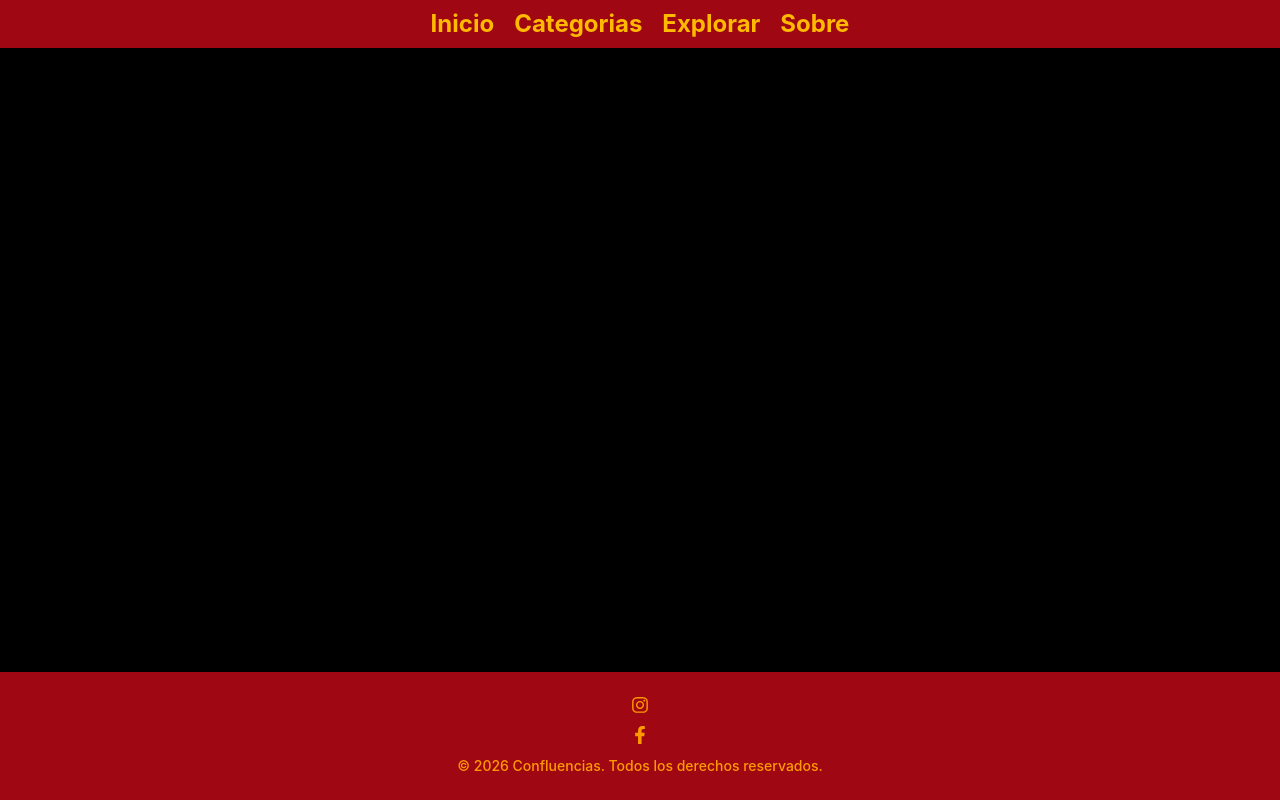
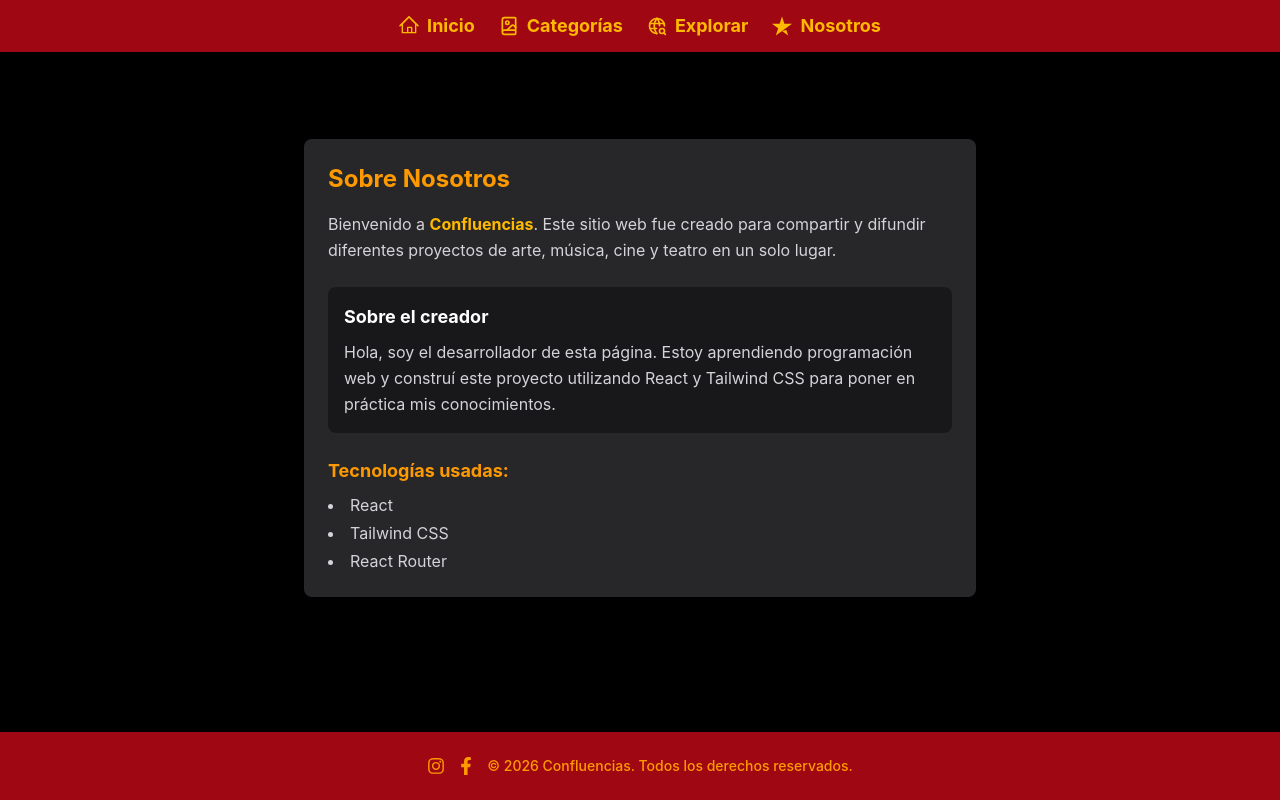
Before and after one commit to jorgeangel2k5/confluencias, a React (Vite) app: page /sobre in a window 1280 px wide. Built offline with nearby package versions, Linux system fonts and the light colour scheme.

Commit message:
Se finalizan detalles en sitio not found, se agregan icono al navbar, se agrega informacion sobre nosotros

```diff
--- a/src/Components/FooterApp.jsx
+++ b/src/Components/FooterApp.jsx
@@ -4,10 +4,10 @@ import { FaInstagram, FaFacebookF } from 'react-icons/fa'
 const FooterApp = () => {
   return (
     <footer className="bg-red-800 text-amber-500 py-6 px-4 mt-12">
-      <section className="flex flex-col items-center justify-center gap-3 text-center">
+      <section className="flex  items-center justify-center gap-3 text-center">
 
-      <a href="#" className="hover:text-amber-500 transition-colors"><FaInstagram size={18} /></a>
-      <a href="#" className="hover:text-amber-500 transition-colors"><FaFacebookF size={18} /></a>
+      <a href="#" ><FaInstagram size={18} /></a>
+      <a href="#" ><FaFacebookF size={18} /></a>
       <h2 className="text-sm font-medium">
           &copy; 2026 Confluencias. Todos los derechos reservados.
       </h2>
--- a/src/Components/NavBarApp.jsx
+++ b/src/Components/NavBarApp.jsx
@@ -1,24 +1,43 @@
 import React from 'react'
 import { Link } from 'react-router'
+import { RxHome } from "react-icons/rx"
+import { LuBookImage } from "react-icons/lu"
+import { TbWorldSearch } from "react-icons/tb"
+import { SiTrustpilot } from "react-icons/si"
 
 const NavBarApp = () => {
   return (
-    <nav className="bg-red-800 sm:text-xl md:text-4xl text-amber-400 font-bold">
+    <nav className="bg-red-800 text-amber-400 font-bold">
+      <ul className="flex flex-wrap items-center justify-center p-3 gap-4 sm:gap-6 text-base md:text-lg">
 
-      <ul className="flex flex-wrap items-center justify-center p-2 gap-3 sm:gap-5 text-base sm:text-xl md:text-2xl">
+        <li className="transition-transform duration-150 hover:scale-105 hover:text-white">
+          <Link to="/" className="flex items-center gap-2">
+            <RxHome className="text-xl" />
+            <span>Inicio</span>
+          </Link>
+        </li>
 
-        <li className="inline-block transition-transform duration-150 hover:text-blue-700 hover:scale-105">
-          <Link to="/">Inicio</Link>
+        <li className="transition-transform duration-150 hover:scale-105 hover:text-white">
+          <Link to="/categorias" className="flex items-center gap-2">
+            <LuBookImage className="text-xl" />
+            <span>Categorías</span>
+          </Link>
         </li>
-        <li className="inline-block transition-transform duration-150 hover:text-blue-700 hover:scale-105">
-          <Link to="/categorias">Categorias</Link>
+
+        <li className="transition-transform duration-150 hover:scale-105 hover:text-white">
+          <Link to="/notfound" className="flex items-center gap-2">
+            <TbWorldSearch className="text-xl" />
+            <span>Explorar</span>
+          </Link>
         </li>
-        <li className="inline-block transition-transform duration-150 hover:text-blue-700 hover:scale-105">
-          <Link to="/notfound">Explorar</Link>
+
+        <li className="transition-transform duration-150 hover:scale-105 hover:text-white">
+          <Link to="/sobre" className="flex items-center gap-2">
+            <SiTrustpilot className="text-xl" />
+            <span>Nosotros</span>
+          </Link>
         </li>
-        <li className="inline-block transition-transform duration-150 hover:text-blue-700 hover:scale-105">
-          <Link to="/sobre">Sobre</Link>
-        </li>
+
       </ul>
     </nav>
   )
--- a/src/pages/Home.jsx
+++ b/src/pages/Home.jsx
@@ -6,13 +6,13 @@ const Home = () => {
   return (
     <div className='w-full'>
 
-<section className="bg-gray-950 py-12 px-6 w-full text-center">
+<section className="bg-gray-950 py-12 px-6 wl-ful text-center">
   <h1 className="text-4xl font-bold text-zinc-200 m-0">
     Confluencias Culturales Tucumán
   </h1>
 
   <p className="text-lg md:text-xl font-medium text-amber-500 mt-2">
-    Un espacio digital dedicado al cruce entre el arte, la tradición folklórica y la tecnología en la provincia de Tucumán.
+    Un espacio digital dedicado al cruce entre el arte, la tradición folklórica y el Cine/Teatrol en la provincia de Tucumán.
   </p>
 
   <p className="text-sm md:text-base text-zinc-400 mt-4 max-w-3xl mx-auto leading-relaxed">
--- a/src/pages/NotFound.jsx
+++ b/src/pages/NotFound.jsx
@@ -1,16 +1,26 @@
 import React from 'react'
+import { Link } from 'react-router'
 import NavBarApp from '../Components/NavBarApp'
+import FooterApp from '../Components/FooterApp'
 
 const NotFound = () => {
   return (
 
-    <div className=" w-full">
-      <section className="flex flex-col justify-center items-center" >
+ <div className="flex justify-center items-center w-full p-4">
+      <div className="max-w-md w-full bg-zinc-800 p-6 rounded-lg text-center text-white">
+        <span className="text-6xl mb-2 block">404</span>
+        <h1 className="text-2xl font-bold text-amber-500 mb-3">
+          Página no encontrada
+        </h1>
+        <p className="text-zinc-300 text-sm mb-6 leading-relaxed">
+          La ruta que intentás buscar no existe o fue movida a otra ubicación.
+        </p>
 
-    <h1 className="text-4xl font-bold text-zinc-200 m-0">
-        ❌ Sitio no Encontrado
-   </h1>
-</section>
+        <Link  to="/" className="inline-block bg-amber-500 text-zinc-900 font-bold px-4 py-2 rounded hover:bg-amber-400 transition-colors" >
+          Volver al Inicio
+        </Link>
+
+      </div>
     </div>
 
   )
--- a/src/pages/Sobre.jsx
+++ b/src/pages/Sobre.jsx
@@ -5,8 +5,37 @@ import FooterApp from '../Components/FooterApp'
 const Sobre = () => {
   return (
 
-<div></div>
+<div className="flex justify-center items-center w-full p-4">
+      <div className="max-w-2xl w-full bg-zinc-800 p-6 rounded-lg text-white">
 
+        <h1 className="text-2xl font-bold text-amber-500 mb-4">
+          Sobre Nosotros
+        </h1>
+
+        <p className="text-zinc-300 mb-6 leading-relaxed">
+          Bienvenido a <strong className="text-amber-400">Confluencias</strong>. Este sitio web fue creado para compartir y difundir diferentes proyectos de arte, música, cine y teatro en un solo lugar.
+        </p>
+
+        <div className="bg-zinc-900 p-4 rounded-lg mb-6">
+          <h2 className="text-lg font-bold text-white mb-2">
+            Sobre el creador
+          </h2>
+          <p className="text-zinc-300 leading-relaxed">
+            Hola, soy el desarrollador de esta página. Estoy aprendiendo programación web y construí este proyecto utilizando React y Tailwind CSS para poner en práctica mis conocimientos.
+          </p>
+        </div>
+
+        <h3 className="text-lg font-bold text-amber-500 mb-2">
+          Tecnologías usadas:
+        </h3>
+        <ul className="list-disc list-inside text-zinc-300 space-y-1">
+          <li>React</li>
+          <li>Tailwind CSS</li>
+          <li>React Router</li>
+        </ul>
+
+      </div>
+    </div>
 
 
   )
```
